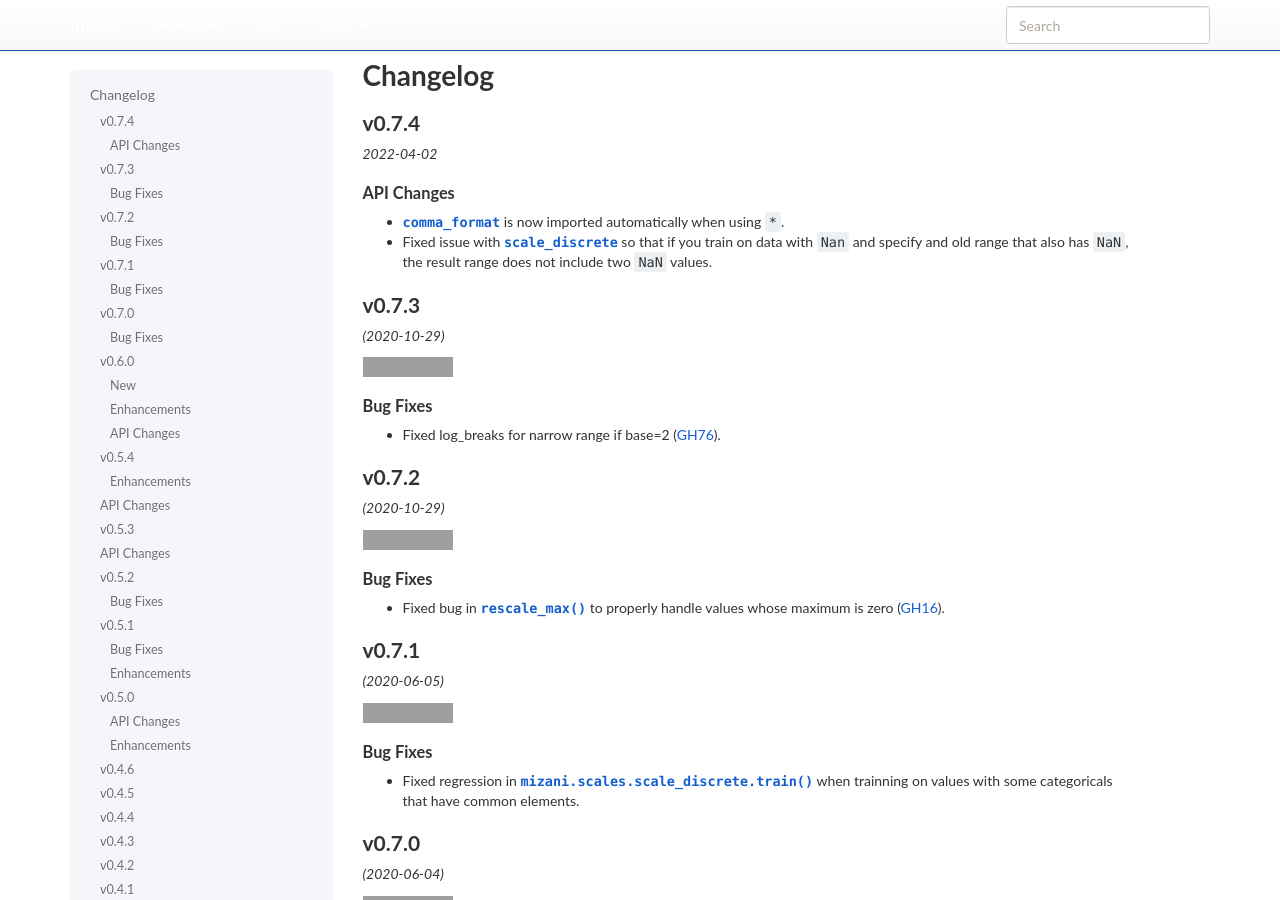
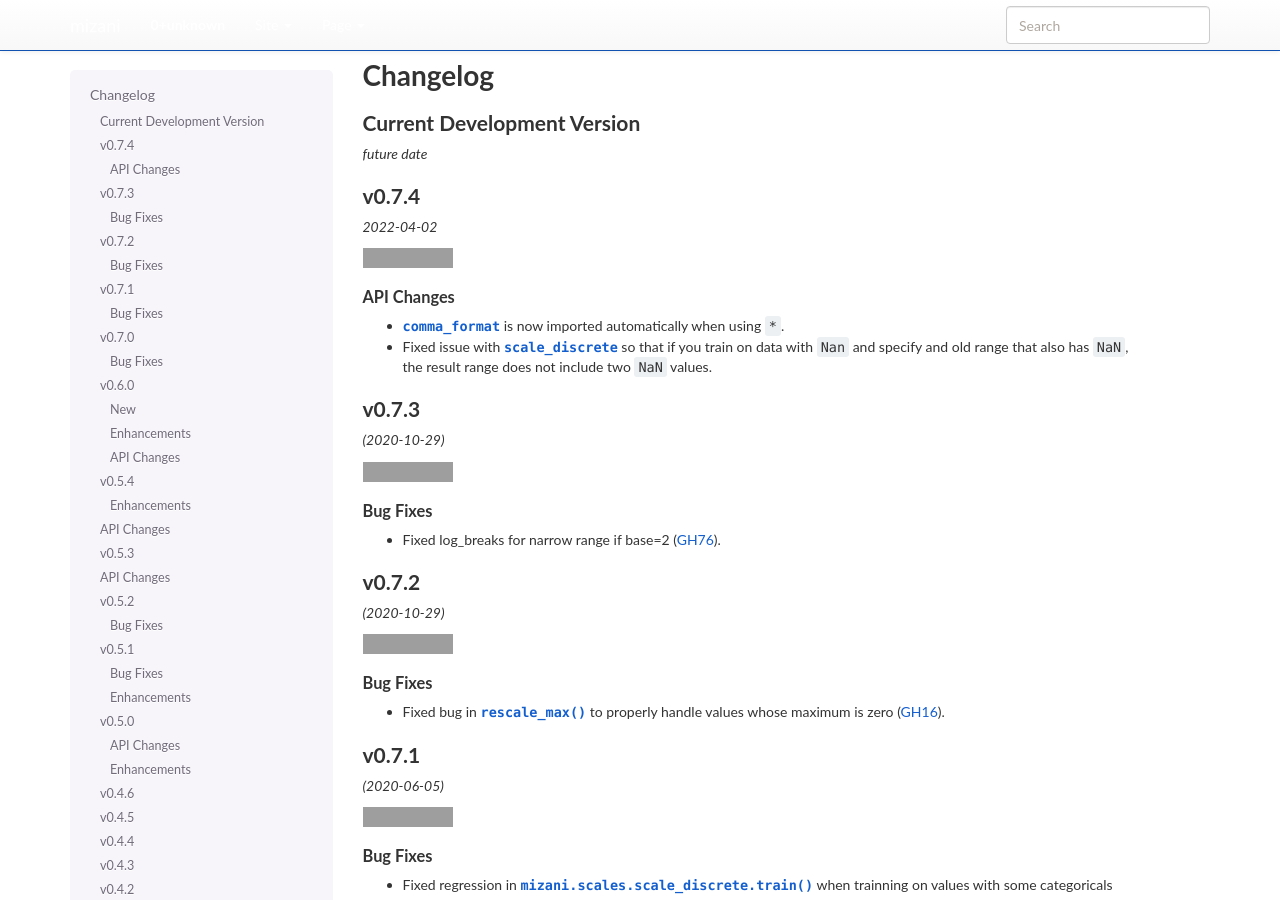
Before and after one commit to has2k1/mizani, a Sphinx documentation site: the page built from doc/changelog.rst, in a window 1280 px wide and 900 px high. Built offline with Sphinx 7.4.7, drawn with Linux system fonts in a browser that asks for light colours; nearby versions of some CDN libraries; library files that are not in the unit come from our copies; pages that are not in the unit, such as notebooks, are missing from menus; grey boxes are pictures that could not be loaded.

```diff
--- a/doc/changelog.rst
+++ b/doc/changelog.rst
@@ -1,9 +1,17 @@
 Changelog
 =========
+
+Current Development Version
+---------------------------
+*future date*
+
 
 v0.7.4
 ------
 *2022-04-02*
+
+.. image:: https://zenodo.org/badge/DOI/10.5281/zenodo.6408007.svg
+   :target: https://doi.org/10.5281/zenodo.6408007
 
 API Changes
 ***********
```
